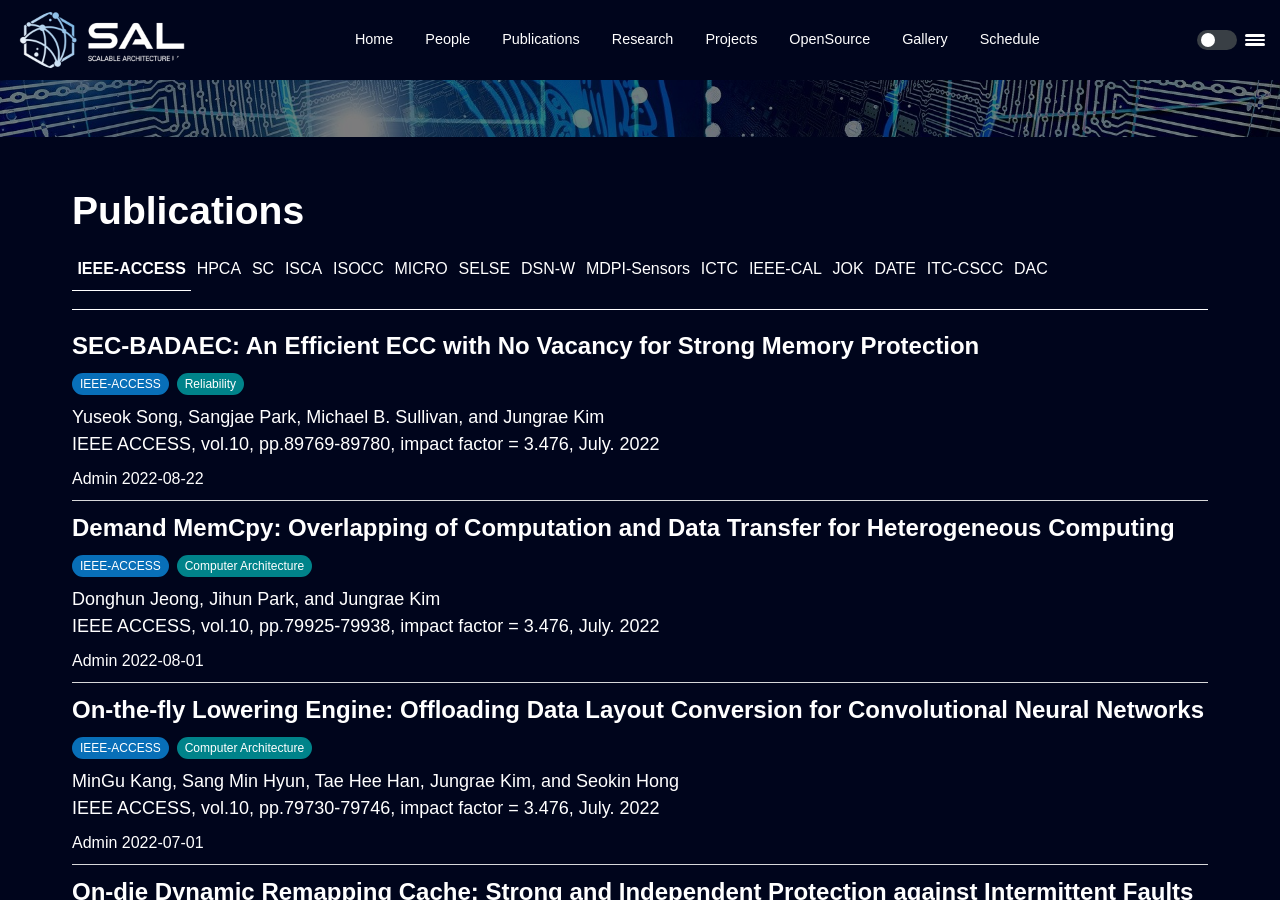
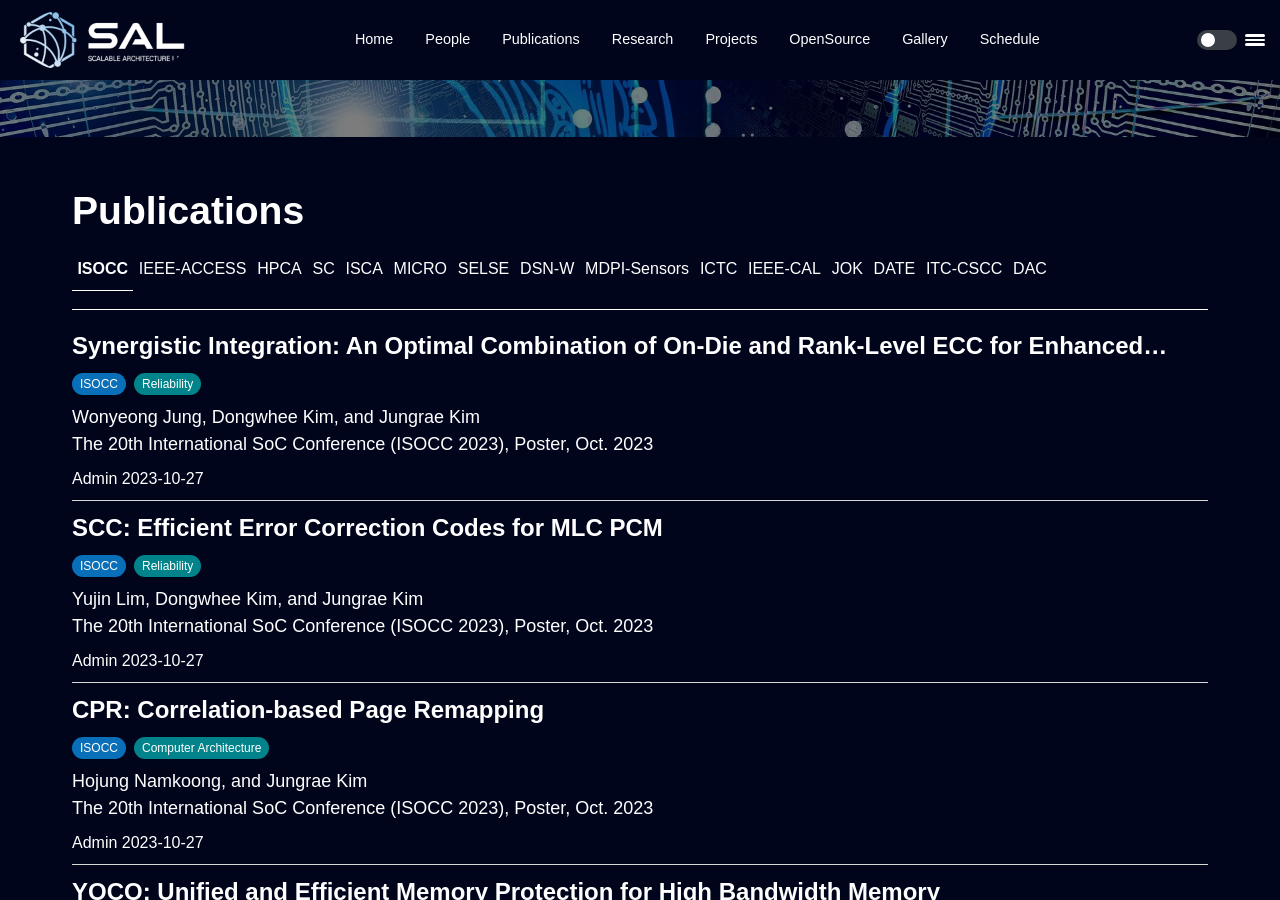
Before and after one commit to scalable-arch/scalable-arch.github.io, a Jekyll site: the page built from publications-publisher.md, in a window 1280 px wide and 900 px high, scrolled down 193 px. Built offline with Jekyll 4.4.1, drawn with Linux system fonts in a browser that asks for light colours; some of the changed text lies outside the part shown.

Commit message:
Update _posts/pub/: ISOCC 2023

```diff
--- /dev/null
+++ b/_posts/pub/2023-10-27-CPR:_Correlation-based_Page_Remapping.md
@@ -0,0 +1,9 @@
+---
+title: "CPR: Correlation-based Page Remapping"
+category: Computer Architecture
+tags: ISOCC
+pub-type: C
+---
+
+**Hojung Namkoong**, and **Jungrae Kim** <br>
+The 20th International SoC Conference (ISOCC 2023), Poster, Oct. 2023
--- /dev/null
+++ b/_posts/pub/2023-10-27-SCC:_Efficient_Error_Correction_Codes_for_MLC_PCM.md
@@ -0,0 +1,9 @@
+---
+title: "SCC: Efficient Error Correction Codes for MLC PCM"
+category: Reliability
+tags: ISOCC
+pub-type: C
+---
+
+**Yujin Lim**, **Dongwhee Kim**, and **Jungrae Kim** <br>
+The 20th International SoC Conference (ISOCC 2023), Poster, Oct. 2023
--- /dev/null
+++ b/_posts/pub/2023-10-27-Synergistic_Integration:_An_Optimal_Combination_of_On-Die_and_Rank-Level_ECC_for_Enhanced_Reliability.md
@@ -0,0 +1,9 @@
+---
+title: "Synergistic Integration: An Optimal Combination of On-Die and Rank-Level ECC for Enhanced Reliability"
+category: Reliability
+tags: ISOCC
+pub-type: C
+---
+
+**Wonyeong Jung**, **Dongwhee Kim**, and **Jungrae Kim** <br>
+The 20th International SoC Conference (ISOCC 2023), Poster, Oct. 2023
```
Also changed, not shown: _posts/pub/2023-03-15-DNN_Retraining_Method_Reducing_Accuracy_Degradation_in_Packet-Lossy_Environments.md (+3 -2 lines).
